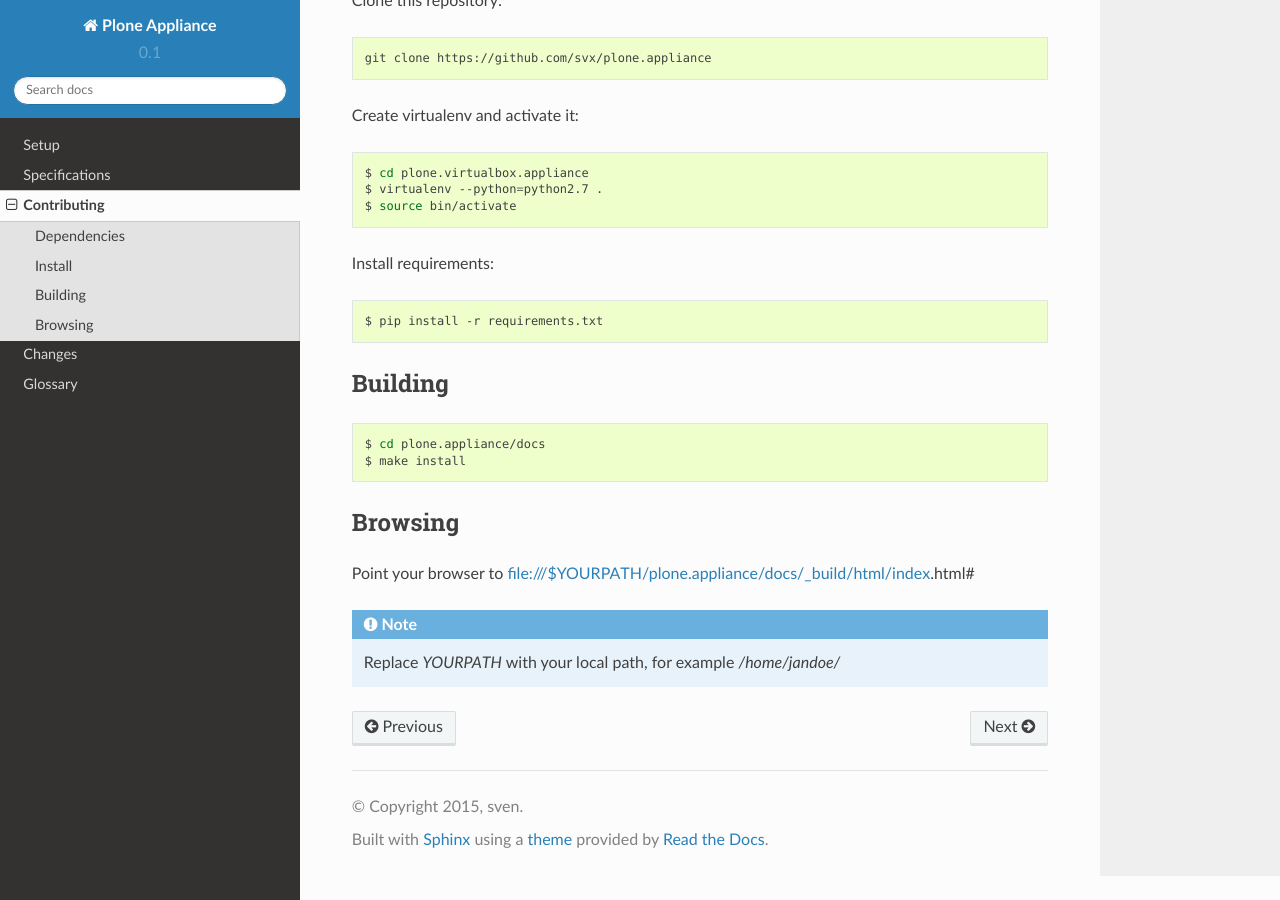
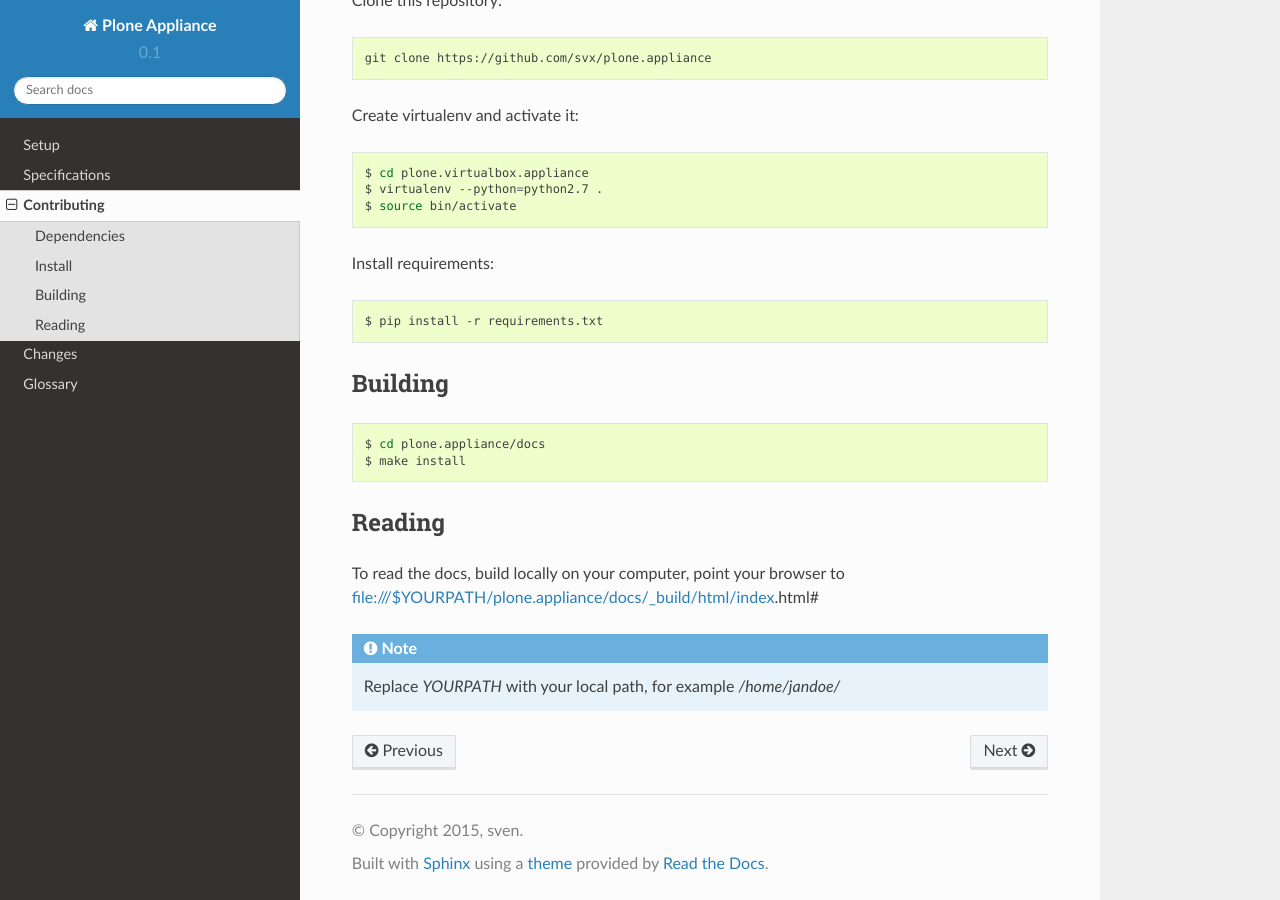
Before and after one commit to svx/plone.appliance, a Sphinx documentation site: the page built from docs/contributing.rst, in a window 1280 px wide and 900 px high, scrolled down 600 px. Built offline with Sphinx 7.4.7 and the Read the Docs theme 2.0.0, drawn with Linux system fonts in a browser that asks for light colours.

Commit message:
Change wording

```diff
--- a/docs/contributing.rst
+++ b/docs/contributing.rst
@@ -50,9 +50,9 @@
 	$ cd plone.appliance/docs
 	$ make install
 
-Browsing
---------
+Reading
+-------
 
-Point your browser to file:///$YOURPATH/plone.appliance/docs/_build/html/index.html#
+To read the docs, build locally on your computer, point your browser to file:///$YOURPATH/plone.appliance/docs/_build/html/index.html#
 
 .. note:: Replace *YOURPATH* with your local path, for example */home/jandoe/*
```
